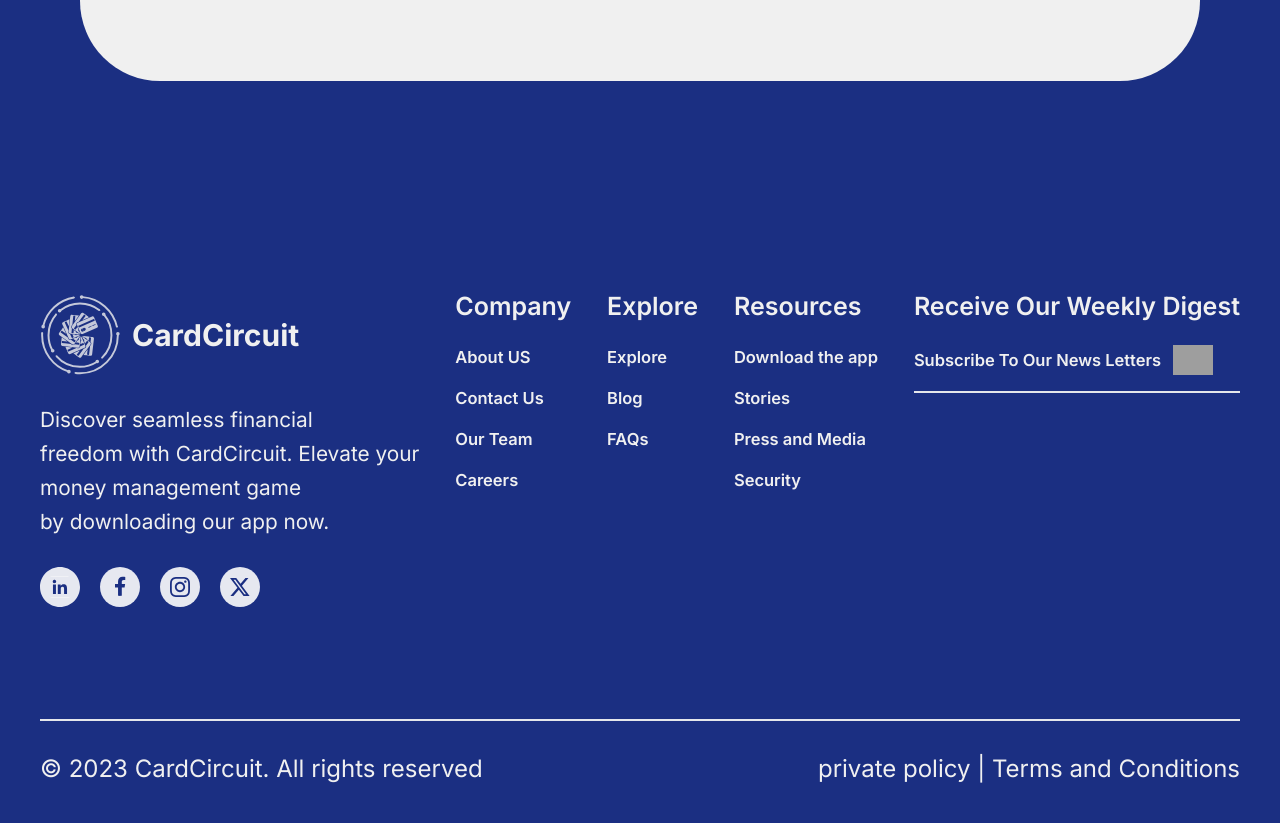
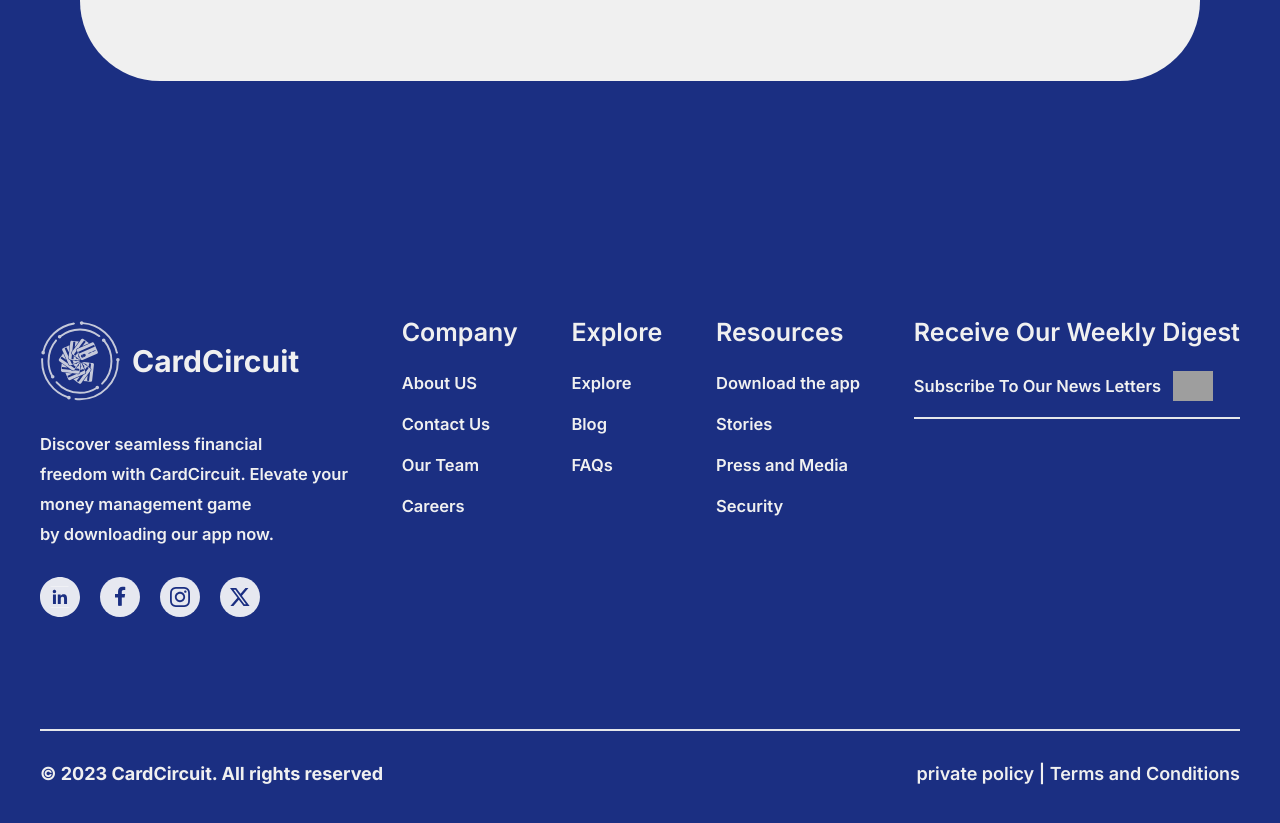
Before and after one commit to Ajiboye7/CardCircuit, a Next.js app: page / in a window 1280 px wide. Shown: the part 7076-7899 px from the top of the page. Built offline with nearby package versions, Linux system fonts and the light colour scheme; grey boxes are pictures that could not be loaded.

Commit message:
'footer'

```diff
--- a/components/Footer.tsx
+++ b/components/Footer.tsx
@@ -14,7 +14,7 @@ const Footer = () => {
               <Image src="/Logo.svg" alt="logo" width={80} height={80} />
               <h2 className="text-fontColor text-3xl font-bold">CardCircuit</h2>
             </div>
-            <p className="text-fontColor text-footerLinkFont py-7 leading-relaxed">
+            <p className="text-fontColor footer-body py-7 ">
               Discover seamless financial <br /> freedom with CardCircuit.
               Elevate your
               <br />
@@ -75,8 +75,8 @@ const Footer = () => {
           ))}
         </div>
         <div className="bottom text-fontColor flex sm:justify-center lg:justify-between items-center flex-wrap gap-5 border-t-2 pt-8">
-          <p className="text-2xl">&copy; 2023 CardCircuit. All rights reserved</p>
-          <p className="text-2xl ">private policy | Terms and Conditions</p>
+          <p className="footer-bottom-left-text">&copy; 2023 CardCircuit. All rights reserved</p>
+          <p className="footer-bottom-right-text">private policy | Terms and Conditions</p>
         </div>
       </div>
     </footer>
```
